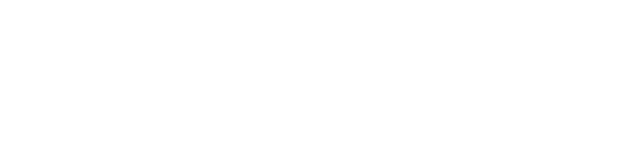
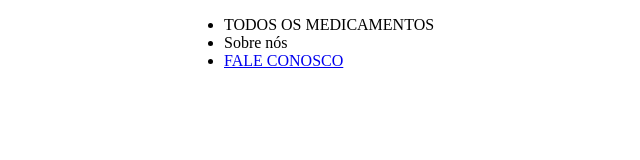
Before and after one commit to camilartigas/ecommerce, a plain HTML site: page index.html in a window 1280 px wide. Shown: the whole page, without its empty margins (14-654 px from the left). Drawn offline with Linux system fonts and the light colour scheme.

Commit message:
cria menu

```diff
--- a/index.html
+++ b/index.html
@@ -18,10 +18,27 @@
         <div class="container"></div>
         <!--FIM CONTAINER NO CABEÇALHO-->
 
+        <!--MENU-->
+        <menu>
+
+            <div class="container">
+                <ul>
+                    <li><a href="index.html"></a>TODOS OS MEDICAMENTOS</li>
+
+                    <li><a href="#"></a>Sobre nós</li>
+
+                    <li><a href="contato.html">FALE CONOSCO</a></li>
+                </ul>
+
+            </div>
+
+        </menu>
+        <!--FIM MENU-->
+
     </header>
     <!--FIM DO CABEÇALHO-->
 
-    <!--INICIO DO MAIN-->
+    <!--INICIO DA MAIN-->
     <main>
 
         <!--CONTAINER DA MAIN-->
@@ -29,7 +46,7 @@
         <!--FIM DO ONTAINER DA MAIN-->
 
     </main>
-    <!--INICIO DO MAIN-->
+    <!--FIM DA MAIN-->
 
     <!--INICIO DO RODAPÉ-->
     <footer>
--- a/style.css
+++ b/style.css
@@ -0,0 +1,6 @@
+@charset "UTF-8";
+
+/* área de preenchimento do container */
+.container{
+    padding: 0 150px;
+}
```
Also changed, not shown: contato.html (added).
